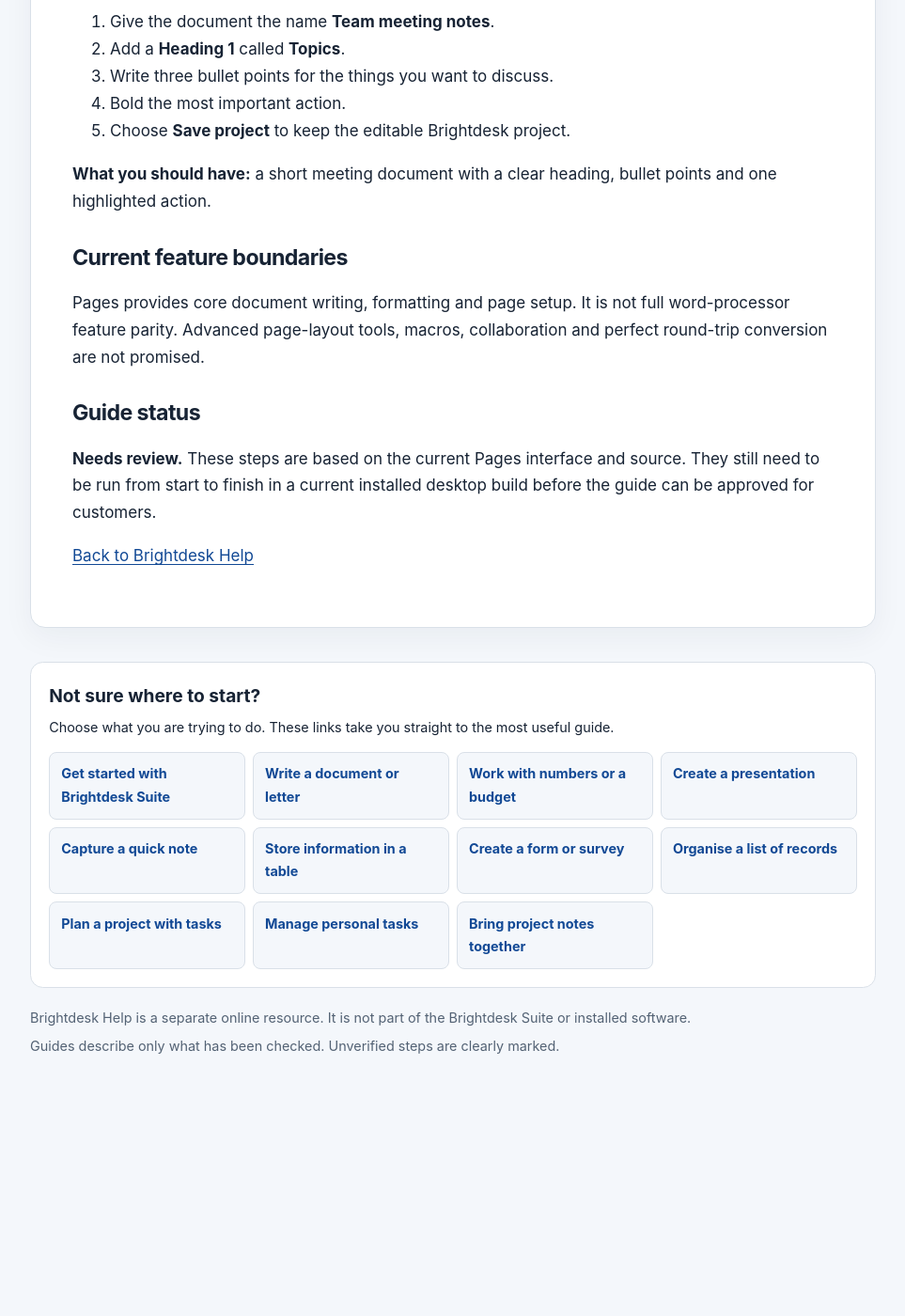
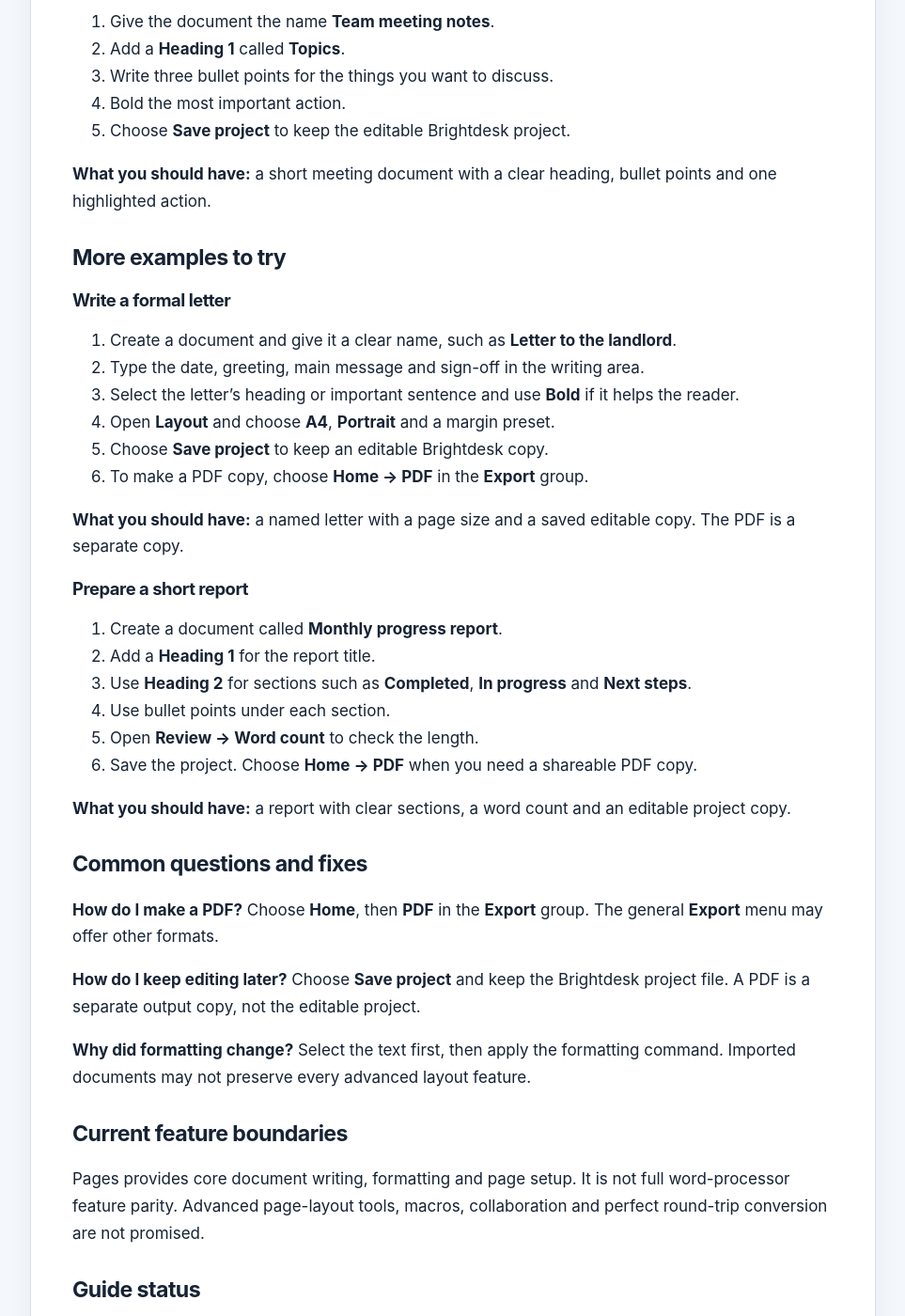
Before and after one commit to conz20/Brightdesk-Wiki, a Jekyll site: the page built from docs/products/pages.md, in a window 1280 px wide and 1400 px high, scrolled down 1963 px. Shown: the whole window at 94% size, without its empty margins (158-1121 px from the left). Built offline with Jekyll 4.4.1, drawn with Linux system fonts in a browser that asks for light colours; before the commit the page ends 3129 px from its top, so only the background shows below that.

Commit message:
docs(help): expand worked examples and common fixes

```diff
--- a/docs/products/pages.md
+++ b/docs/products/pages.md
@@ -63,6 +63,38 @@ Open **Insert** and choose one of the available options:
 5. Choose **Save project** to keep the editable Brightdesk project.
 
 **What you should have:** a short meeting document with a clear heading, bullet points and one highlighted action.
+## More examples to try
+
+### Write a formal letter
+
+1. Create a document and give it a clear name, such as **Letter to the landlord**.
+2. Type the date, greeting, main message and sign-off in the writing area.
+3. Select the letter's heading or important sentence and use **Bold** if it helps the reader.
+4. Open **Layout** and choose **A4**, **Portrait** and a margin preset.
+5. Choose **Save project** to keep an editable Brightdesk copy.
+6. To make a PDF copy, choose **Home → PDF** in the **Export** group.
+
+**What you should have:** a named letter with a page size and a saved editable copy. The PDF is a separate copy.
+
+### Prepare a short report
+
+1. Create a document called **Monthly progress report**.
+2. Add a **Heading 1** for the report title.
+3. Use **Heading 2** for sections such as **Completed**, **In progress** and **Next steps**.
+4. Use bullet points under each section.
+5. Open **Review → Word count** to check the length.
+6. Save the project. Choose **Home → PDF** when you need a shareable PDF copy.
+
+**What you should have:** a report with clear sections, a word count and an editable project copy.
+
+## Common questions and fixes
+
+**How do I make a PDF?** Choose **Home**, then **PDF** in the **Export** group. The general **Export** menu may offer other formats.
+
+**How do I keep editing later?** Choose **Save project** and keep the Brightdesk project file. A PDF is a separate output copy, not the editable project.
+
+**Why did formatting change?** Select the text first, then apply the formatting command. Imported documents may not preserve every advanced layout feature.
+
 ## Current feature boundaries
 
 Pages provides core document writing, formatting and page setup. It is not full word-processor feature parity. Advanced page-layout tools, macros, collaboration and perfect round-trip conversion are not promised.
```
